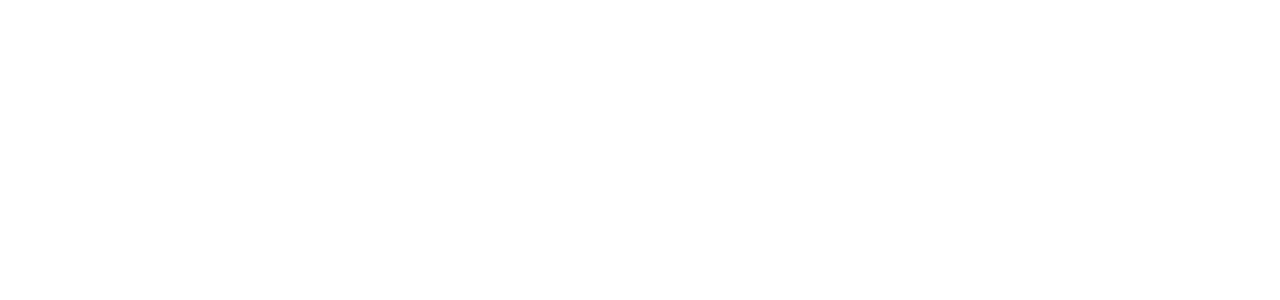
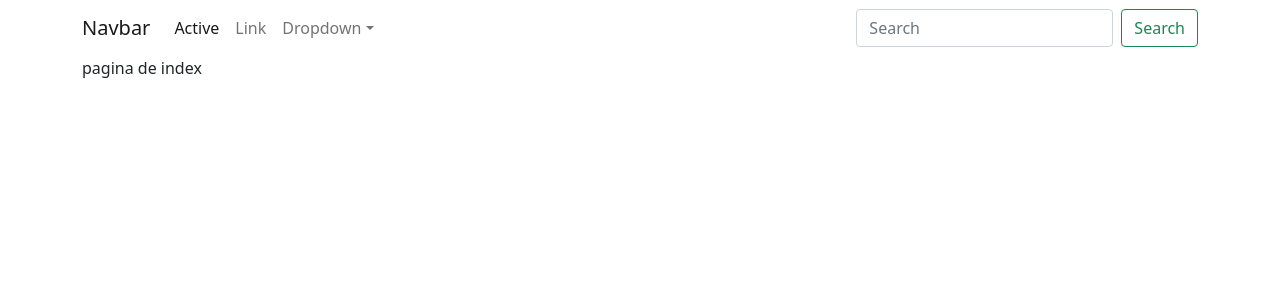
Before and after one commit to manzanareslopezdionicio/appwebcp, a Flask app: page / in a window 1280 px wide. Before the commit the part shown is empty. Shown: the top 300 px of the page. Run offline with Flask 2, Linux system fonts and the light colour scheme; some libraries are stand-ins or nearby versions.

Commit message:
actualizar plantillas

```diff
--- a/app.py
+++ b/app.py
@@ -3,9 +3,11 @@
 
 app = Flask(__name__)
 
-@app.route("/")
+@app.route('/')
 def index():
-    return render_template('/registros/index.html')
+    return render_template('index.html')
+
+
 
 if __name__ == '__main__':
     app.run(debug=True)
--- a/templates/registros/base.html
+++ b/templates/base.html
@@ -1,5 +1,3 @@
-{% load static %}
-
 <!DOCTYPE html>
 <html lang="en">
 <head>
@@ -41,9 +39,7 @@
     <div class="row">
         <div class="col-12">
             {% block contenido %}
-
             {% endblock %}
-
         </div>
     </div>
 </div>
--- /dev/null
+++ b/templates/index.html
@@ -0,0 +1,5 @@
+{% extends 'base.html' %}
+
+{% block titulo %}Pagina de registros {% endblock %}
+
+{% block contenido %} pagina de index {% endblock %}
```
Also changed, not shown: templates/crear.html (added), templates/form.html (added), templates/registros/crear.html (deleted), templates/registros/form.html (deleted), templates/registros/index.html (deleted).
